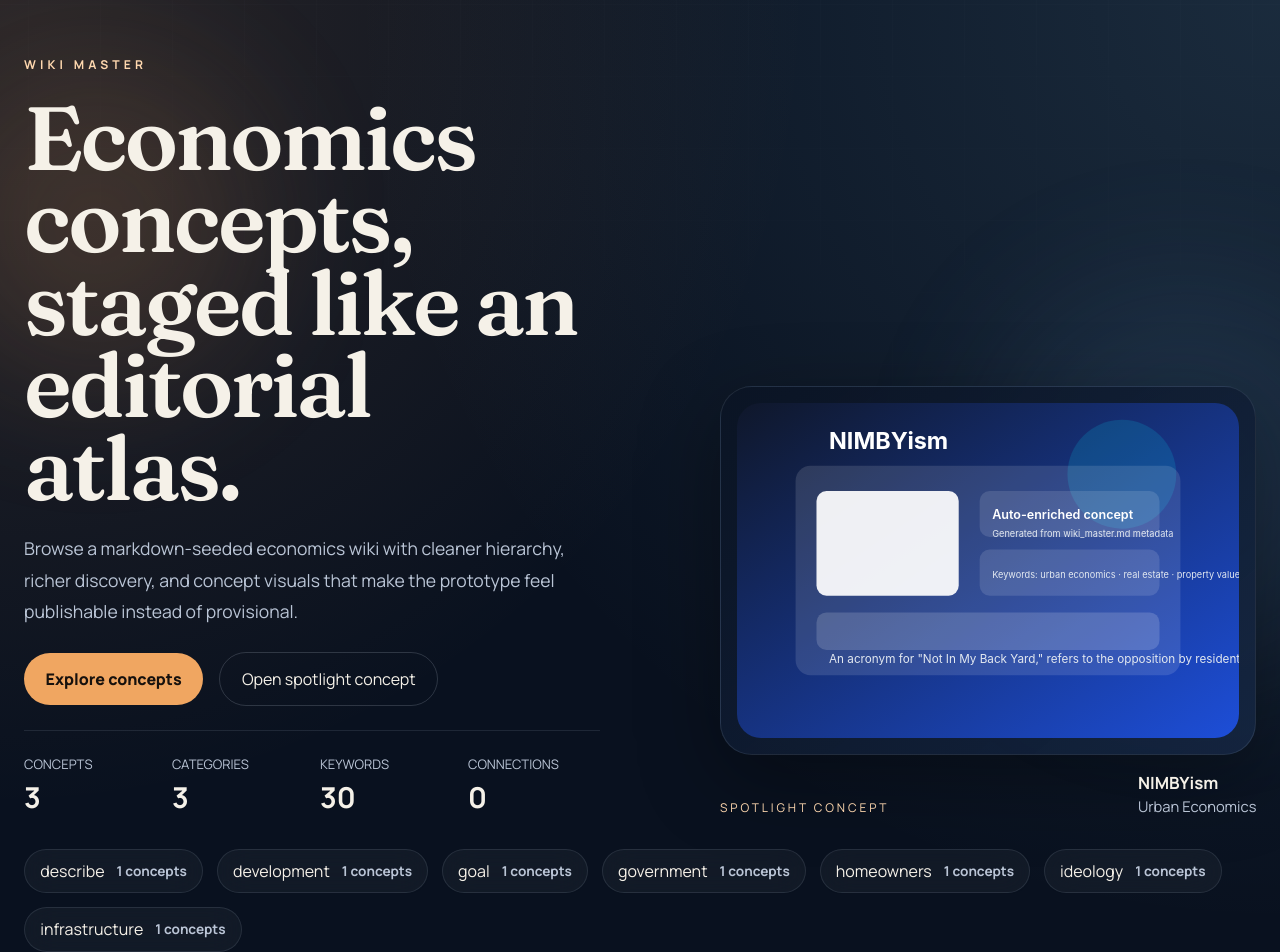
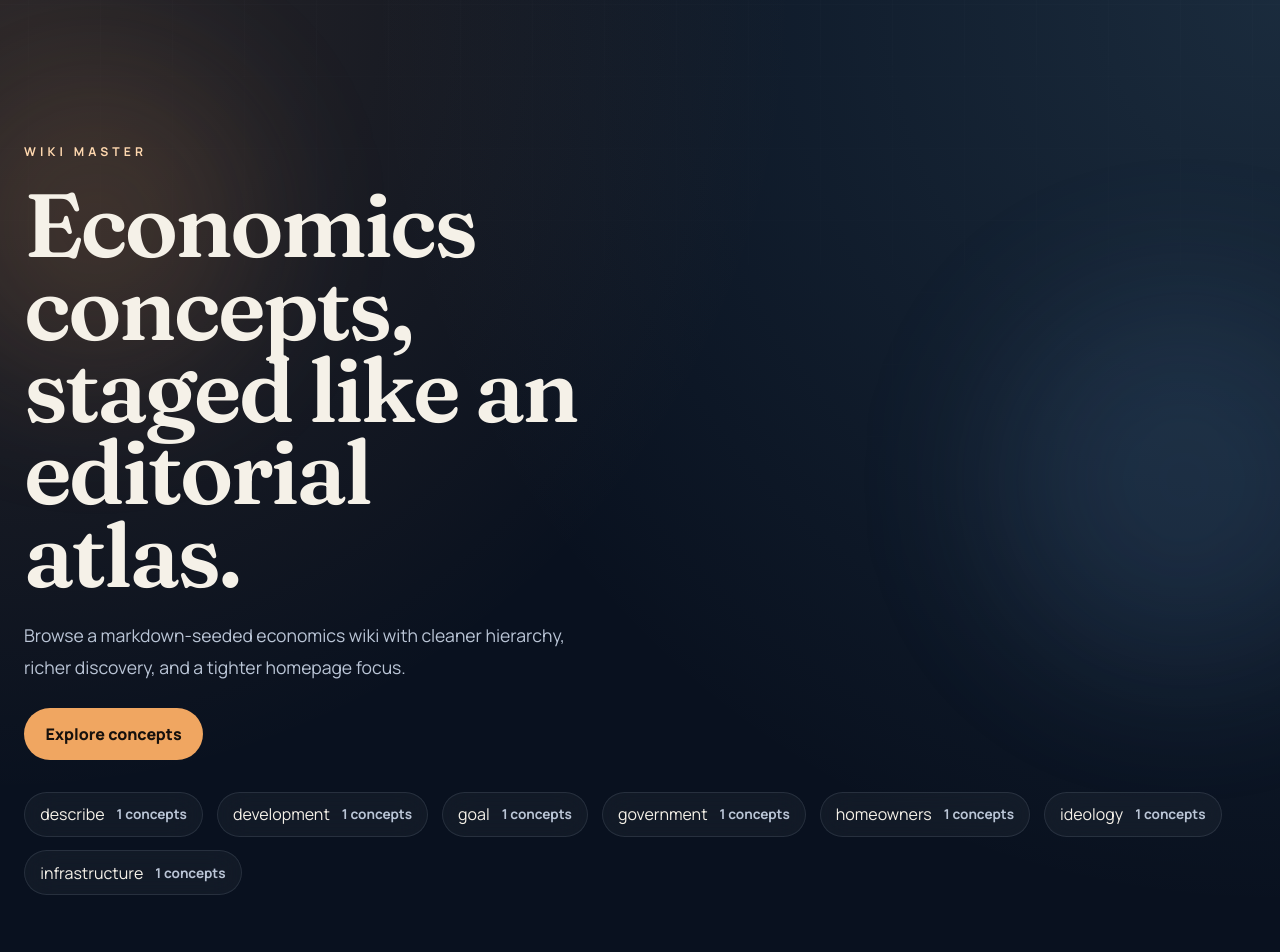
Before and after one commit to EnzoSim/wiki-project, a Next.js app: page / in a window 1280 px wide. Shown: the top 952 px of the page. Built offline with nearby package versions, Linux system fonts and the light colour scheme.

Commit message:
Remove stats and spotlight sections from homepage

```diff
--- a/app/page.tsx
+++ b/app/page.tsx
@@ -1,15 +1,12 @@
 import Link from 'next/link';
 import WikiBrowser from '../components/wiki-browser';
 import styles from './page.module.css';
-import { buildConceptImageSvg, getWikiOverview, loadWikiConcepts } from '../lib/wiki';
+import { getWikiOverview, loadWikiConcepts } from '../lib/wiki';
 
 export default function HomePage() {
   const concepts = loadWikiConcepts();
   const overview = getWikiOverview(concepts);
   const categories = overview.categories;
-  const featuredConcept = overview.featuredConcepts[0];
-  const totalConnections = concepts.reduce((count, concept) => count + concept.related.length, 0);
-  const featuredImage = featuredConcept ? buildConceptImageSvg(featuredConcept) : '';
 
   return (
     <main className={styles.page}>
@@ -19,56 +16,14 @@ export default function HomePage() {
           <h1 className={styles.title}>Economics concepts, staged like an editorial atlas.</h1>
           <p className={styles.lede}>
             Browse a markdown-seeded economics wiki with cleaner hierarchy, richer discovery,
-            and concept visuals that make the prototype feel publishable instead of provisional.
+            and a tighter homepage focus.
           </p>
           <div className={styles.heroActions}>
             <a className={styles.primaryAction} href="#browse">
               Explore concepts
             </a>
-            {featuredConcept ? (
-              <Link className={styles.secondaryAction} href={`/concepts/${featuredConcept.slug}`}>
-                Open spotlight concept
-              </Link>
-            ) : null}
           </div>
-          <dl className={styles.metrics}>
-            <div>
-              <dt>Concepts</dt>
-              <dd>{overview.totalConcepts}</dd>
-            </div>
-            <div>
-              <dt>Categories</dt>
-              <dd>{overview.totalCategories}</dd>
-            </div>
-            <div>
-              <dt>Keywords</dt>
-              <dd>{overview.totalKeywords}</dd>
-            </div>
-            <div>
-              <dt>Connections</dt>
-              <dd>{totalConnections}</dd>
-            </div>
-          </dl>
         </div>
-
-        {featuredConcept ? (
-          <div className={styles.heroVisual}>
-            <div className={styles.visualFrame}>
-              <img
-                src={featuredImage}
-                alt={featuredConcept.title}
-                className={styles.visualImage}
-              />
-            </div>
-            <div className={styles.visualCaption}>
-              <p>Spotlight concept</p>
-              <div>
-                <strong>{featuredConcept.title}</strong>
-                <span>{featuredConcept.category}</span>
-              </div>
-            </div>
-          </div>
-        ) : null}
       </section>
 
       <section className={styles.keywordBand} aria-label="Trending keyword topics">
@@ -100,7 +55,7 @@ export default function HomePage() {
               <ul>
                 {category.featuredConcepts.map((concept) => (
                   <li key={concept.slug}>
-                    <Link href={`/concepts/${concept.slug}`}>{concept.title}</Link>
+                    <Link href={'/concepts/' + concept.slug}>{concept.title}</Link>
                   </li>
                 ))}
               </ul>
```
